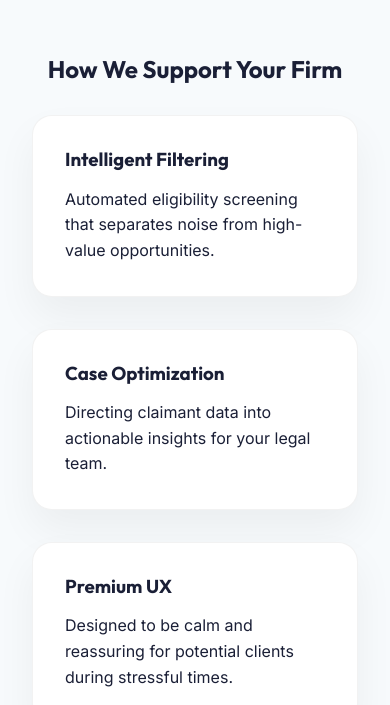
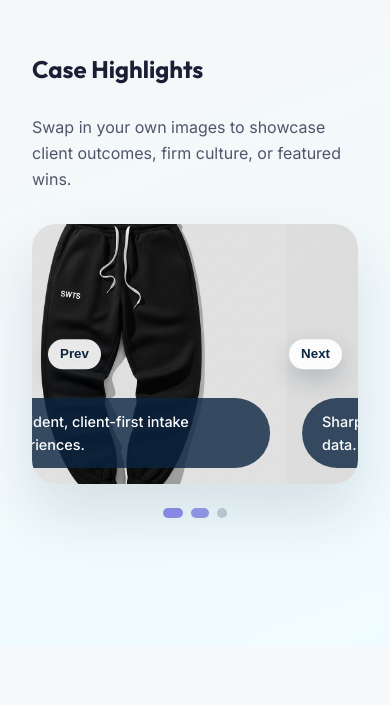
Before and after one commit to brndwell/brndwell-test, a website built with Vite: page index.html in a window 390 px wide. Shown: the part 833-1538 px from the top of the page. Built offline with nearby package versions, Linux system fonts and the light colour scheme.

Commit message:
Initial commit

```diff
--- a/index.html
+++ b/index.html
@@ -2,7 +2,7 @@
 <html lang="en">
   <head>
     <meta charset="UTF-8" />
-    <link rel="icon" type="image/svg+xml" href="/vite.svg" />
+    <link rel="icon" type="image/svg+xml" href="./public/vite.svg" />
     <meta name="viewport" content="width=device-width, initial-scale=1.0" />
     <title>Law Firm Intelligence | Secure Decision Support</title>
     <link rel="preconnect" href="https://fonts.googleapis.com">
@@ -13,8 +13,11 @@
   <body>
     <header style="padding: 1.5rem 0; position: absolute; width: 100%; z-index: 10;">
       <div class="container" style="display: flex; justify-content: space-between; align-items: center;">
-        <div class="logo" style="font-family: var(--font-serif); font-size: 1.5rem; color: var(--primary);">
-          JUSTICE<span style="color: var(--secondary);">LENS</span>
+        <div class="brand">
+          <img class="brand-logo" src="./public/branding-logo.png" alt="JusticeLens logo">
+          <div class="brand-name">
+            JUSTICE<span>LENS</span>
+          </div>
         </div>
         <nav>
           <a href="#contact" class="btn btn-primary" style="padding: 0.6rem 1.2rem; font-size: 0.9rem;">Get Started</a>
@@ -33,6 +36,34 @@
               <a href="#services" class="btn" style="border: 1px solid var(--primary); color: var(--primary);">Learn More</a>
             </div>
           </div>
+        </div>
+      </section>
+
+      <section id="showcase" class="carousel-section">
+        <div class="container">
+          <div class="carousel-header">
+            <h2>Case Highlights</h2>
+            <p>Swap in your own images to showcase client outcomes, firm culture, or featured wins.</p>
+          </div>
+          <div class="carousel" data-carousel>
+            <button class="carousel-btn prev" type="button" aria-label="Previous image" data-carousel-prev>Prev</button>
+            <div class="carousel-track" data-carousel-track>
+              <div class="carousel-slide is-active">
+                <img src="./public/images/slide-01.jpeg" alt="Confident legal team in a bright office">
+                <div class="carousel-caption">Confident, client-first intake experiences.</div>
+              </div>
+              <div class="carousel-slide">
+                <img src="./public/images/slide-02.jpeg" alt="Attorney reviewing case materials">
+                <div class="carousel-caption">Sharper decisions with clean case data.</div>
+              </div>
+              <div class="carousel-slide">
+                <img src="./public/images/slide-03.jpeg" alt="Team meeting with dashboards">
+                <div class="carousel-caption">Dashboards that keep your team aligned.</div>
+              </div>
+            </div>
+            <button class="carousel-btn next" type="button" aria-label="Next image" data-carousel-next>Next</button>
+          </div>
+          <div class="carousel-dots" data-carousel-dots></div>
         </div>
       </section>
 
--- a/src/main.js
+++ b/src/main.js
@@ -36,3 +36,63 @@ document.querySelectorAll('a[href^="#"]').forEach(anchor => {
     });
   });
 });
+
+const carousel = document.querySelector('[data-carousel]');
+if (carousel) {
+  const track = carousel.querySelector('[data-carousel-track]');
+  const slides = Array.from(track.children);
+  const dotsWrap = document.querySelector('[data-carousel-dots]');
+  const prevBtn = carousel.querySelector('[data-carousel-prev]');
+  const nextBtn = carousel.querySelector('[data-carousel-next]');
+  let index = 0;
+  let autoTimer = null;
+
+  const createDots = () => {
+    if (!dotsWrap) return;
+    dotsWrap.innerHTML = '';
+    slides.forEach((_, i) => {
+      const dot = document.createElement('button');
+      dot.type = 'button';
+      dot.className = `carousel-dot${i === 0 ? ' is-active' : ''}`;
+      dot.setAttribute('aria-label', `Go to slide ${i + 1}`);
+      dot.addEventListener('click', () => updateSlide(i));
+      dotsWrap.appendChild(dot);
+    });
+  };
+
+  const updateSlide = (nextIndex) => {
+    index = (nextIndex + slides.length) % slides.length;
+    track.style.transform = `translateX(-${index * 100}%)`;
+    slides.forEach((slide, i) => {
+      slide.classList.toggle('is-active', i === index);
+    });
+    if (dotsWrap) {
+      Array.from(dotsWrap.children).forEach((dot, i) => {
+        dot.classList.toggle('is-active', i === index);
+      });
+    }
+  };
+
+  const startAuto = () => {
+    stopAuto();
+    autoTimer = setInterval(() => updateSlide(index + 1), 5000);
+  };
+
+  const stopAuto = () => {
+    if (autoTimer) {
+      clearInterval(autoTimer);
+      autoTimer = null;
+    }
+  };
+
+  prevBtn?.addEventListener('click', () => updateSlide(index - 1));
+  nextBtn?.addEventListener('click', () => updateSlide(index + 1));
+
+  carousel.addEventListener('mouseenter', stopAuto);
+  carousel.addEventListener('mouseleave', startAuto);
+  carousel.addEventListener('focusin', stopAuto);
+  carousel.addEventListener('focusout', startAuto);
+
+  createDots();
+  startAuto();
+}
--- a/src/style.css
+++ b/src/style.css
@@ -53,6 +53,30 @@ h1, h2, h3 {
 
 section {
   padding: var(--space-xl) 0;
+}
+
+/* Brand */
+.brand {
+  display: flex;
+  align-items: center;
+  gap: 0.75rem;
+}
+
+.brand-logo {
+  width: 44px;
+  height: 44px;
+  object-fit: contain;
+}
+
+.brand-name {
+  font-family: var(--font-serif);
+  font-size: 1.5rem;
+  color: var(--primary);
+  letter-spacing: 0.04em;
+}
+
+.brand-name span {
+  color: var(--secondary);
 }
 
 /* Typography Utilities */
@@ -113,6 +137,111 @@ section {
   margin-bottom: var(--space-md);
 }
 
+/* Carousel */
+.carousel-section {
+  background: linear-gradient(160deg, rgba(10, 37, 64, 0.04), rgba(0, 212, 255, 0.06));
+}
+
+.carousel-header {
+  display: flex;
+  align-items: flex-end;
+  justify-content: space-between;
+  gap: var(--space-md);
+  margin-bottom: var(--space-md);
+}
+
+.carousel-header p {
+  color: var(--text-muted);
+  max-width: 520px;
+}
+
+.carousel {
+  position: relative;
+  overflow: hidden;
+  border-radius: 24px;
+  background: var(--white);
+  box-shadow: 0 30px 60px rgba(10, 37, 64, 0.12);
+}
+
+.carousel-track {
+  display: flex;
+  transition: transform 0.6s ease;
+}
+
+.carousel-slide {
+  min-width: 100%;
+  position: relative;
+}
+
+.carousel-slide img {
+  width: 100%;
+  height: clamp(260px, 50vw, 420px);
+  object-fit: cover;
+  display: block;
+}
+
+.carousel-caption {
+  position: absolute;
+  left: 1.5rem;
+  bottom: 1.5rem;
+  background: rgba(10, 37, 64, 0.8);
+  color: var(--white);
+  padding: 0.75rem 1.25rem;
+  border-radius: 999px;
+  font-weight: 500;
+}
+
+.carousel-btn {
+  position: absolute;
+  top: 50%;
+  transform: translateY(-50%);
+  border: none;
+  background: rgba(255, 255, 255, 0.9);
+  color: var(--primary);
+  font-weight: 600;
+  padding: 0.6rem 1rem;
+  border-radius: 999px;
+  cursor: pointer;
+  box-shadow: 0 10px 25px rgba(10, 37, 64, 0.2);
+  transition: var(--transition);
+  z-index: 2;
+}
+
+.carousel-btn:hover {
+  transform: translateY(-50%) scale(1.03);
+}
+
+.carousel-btn.prev {
+  left: 1rem;
+}
+
+.carousel-btn.next {
+  right: 1rem;
+}
+
+.carousel-dots {
+  display: flex;
+  justify-content: center;
+  gap: 0.5rem;
+  margin-top: 1.5rem;
+}
+
+.carousel-dot {
+  width: 10px;
+  height: 10px;
+  border-radius: 50%;
+  background: rgba(10, 37, 64, 0.2);
+  border: none;
+  cursor: pointer;
+  transition: var(--transition);
+}
+
+.carousel-dot.is-active {
+  width: 28px;
+  border-radius: 999px;
+  background: var(--secondary);
+}
+
 /* Form Section */
 .form-card {
   background: var(--white);
@@ -163,3 +292,27 @@ input:focus, textarea:focus {
 .animate-fade-in {
   animation: fadeInUp 0.8s ease-out forwards;
 }
+
+@media (max-width: 900px) {
+  .carousel-header {
+    flex-direction: column;
+    align-items: flex-start;
+  }
+}
+
+@media (max-width: 768px) {
+  .brand-name {
+    font-size: 1.2rem;
+  }
+
+  .carousel-btn {
+    padding: 0.45rem 0.75rem;
+  }
+
+  .carousel-caption {
+    font-size: 0.9rem;
+    left: 1rem;
+    right: 1rem;
+    bottom: 1rem;
+  }
+}
```
Also changed, not shown: public/branding-logo.png (added), public/images/slide-01.jpeg (added), public/images/slide-02.jpeg (added), public/images/slide-03.jpeg (added).
